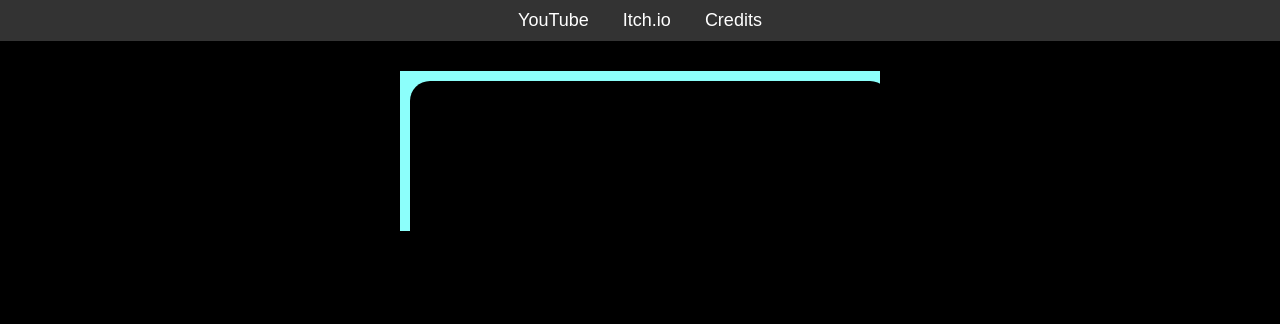
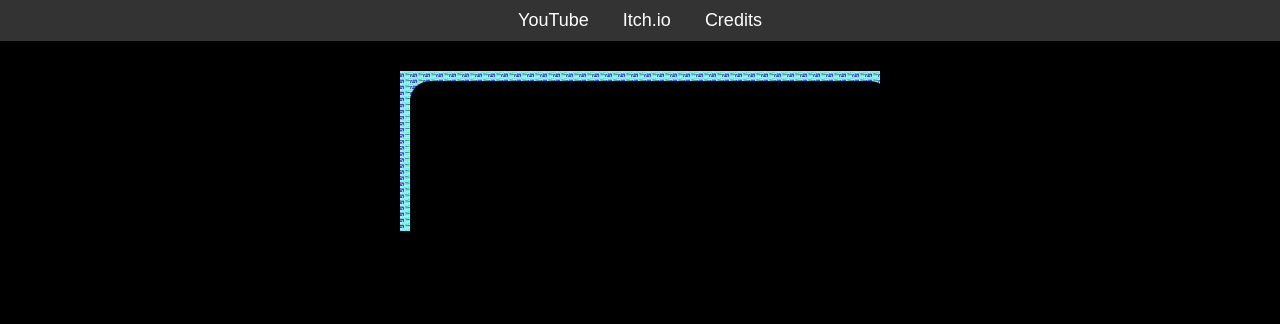
Before and after one commit to skm150214/skmgames, a plain HTML site: page index.html in a window 1280 px wide. Drawn offline with Linux system fonts and the light colour scheme.

Commit message:
Update index.html

```diff
--- a/index.html
+++ b/index.html
@@ -43,7 +43,7 @@
 
         .rectangle {width: 30rem;height: 10rem;
             background-image: url("https://skm150214.github.io/skmgames/stopwgame.png");
-            background-size: 1350px, 629px;
+            background-size: 13px, 629px;
             margin: 10px;
 
         }
```
